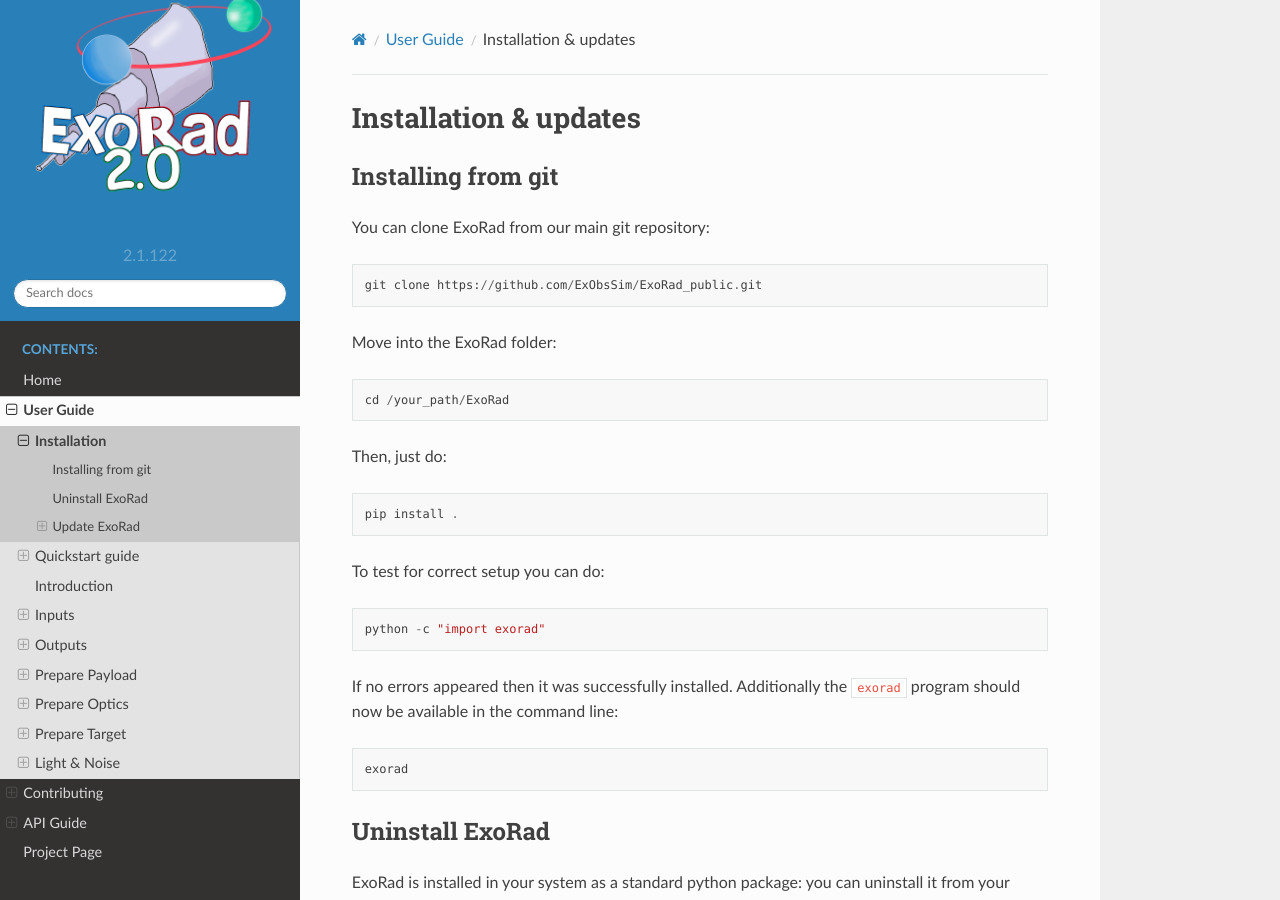
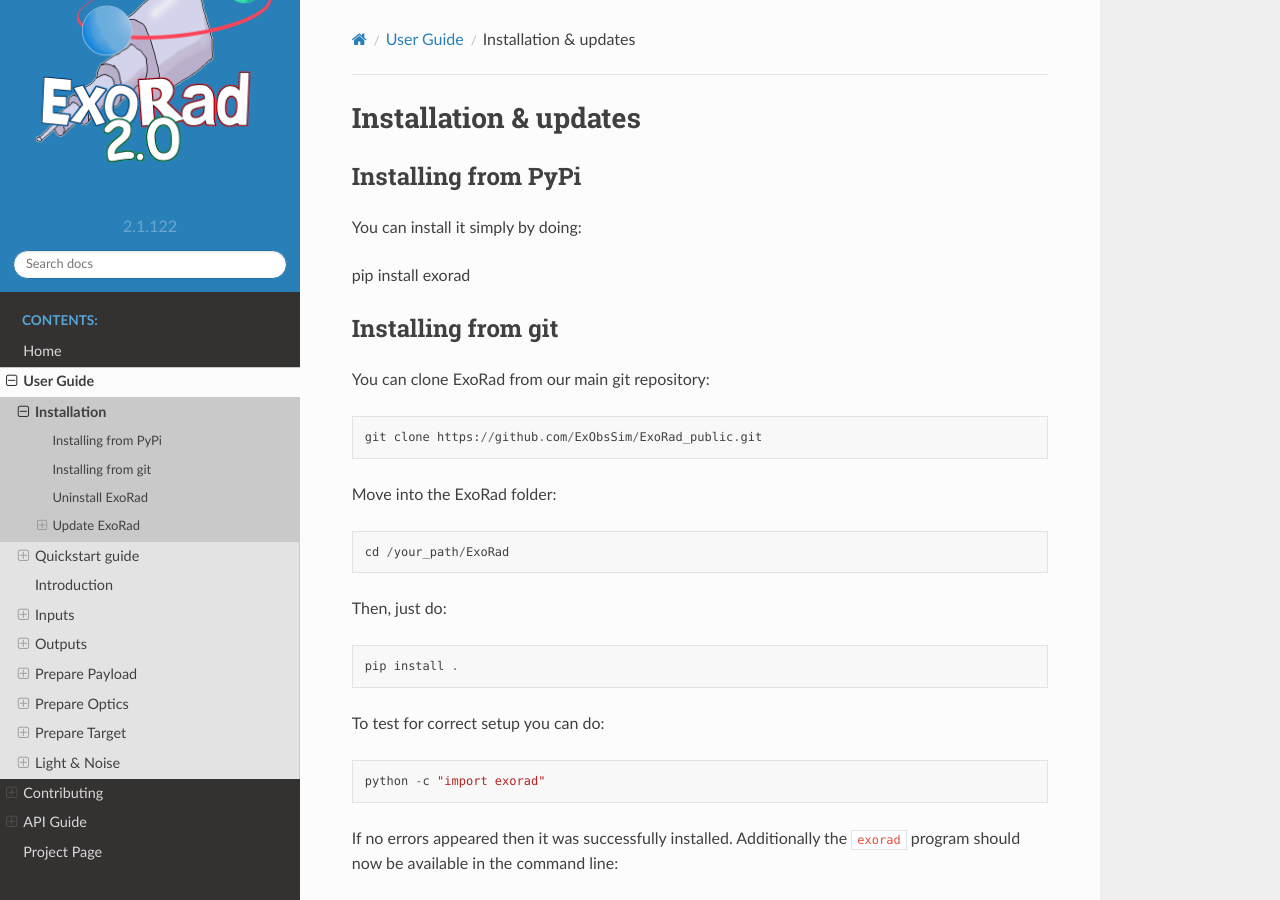
Before and after one commit to ExObsSim/ExoRad2-public, a Sphinx documentation site: the page built from docs/source/user/installation.rst, in a window 1280 px wide and 900 px high. Built offline with Sphinx 7.4.7 and the Read the Docs theme 2.0.0, drawn with Linux system fonts in a browser that asks for light colours.

Commit message:
pypi installation added

```diff
--- a/docs/source/user/installation.rst
+++ b/docs/source/user/installation.rst
@@ -3,6 +3,13 @@
 =======================
 Installation & updates
 =======================
+
+Installing from PyPi
+-------------------
+
+You can install it simply by doing::
+
+pip install exorad
 
 Installing from git
 -------------------
```
